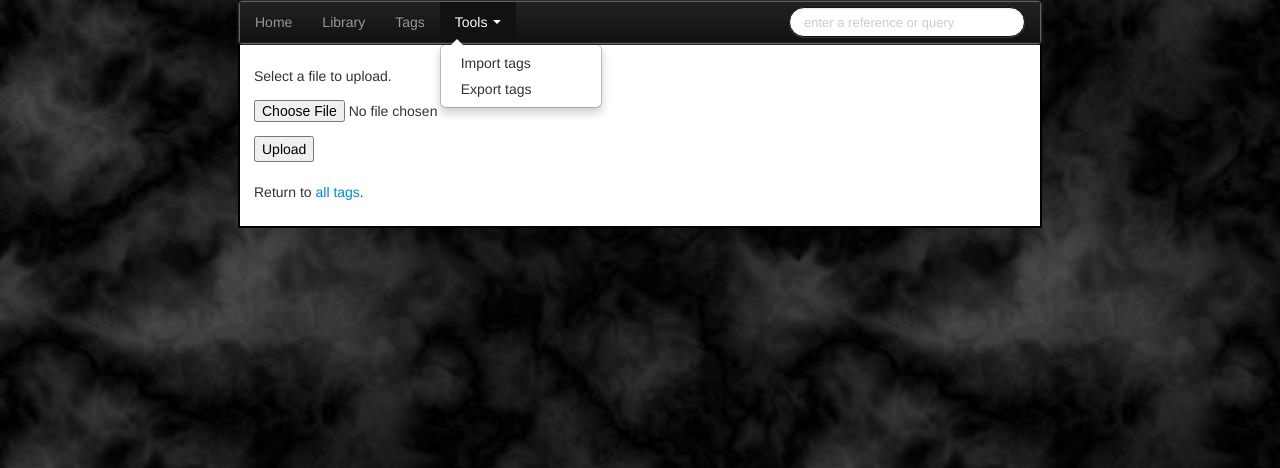
After one commit to jplehmann/nutritious, a Django app: page /tagz/tags/import in a window 1280 px wide, after a click on "Tools". The commit adds this page. Shown: the top 468 px of the page. Run offline with Django 3.2, Linux system fonts and the light colour scheme; some libraries are stand-ins or nearby versions.

Commit message:
Tagz import front-end, but not processing yet.

```diff
--- a/mysite/settings/base.py
+++ b/mysite/settings/base.py
@@ -47,11 +47,13 @@ USE_TZ = True
 # Absolute filesystem path to the directory that will hold user-uploaded files.
 # Example: "/home/media/media.lawrence.com/media/"
 # TODO
+#MEDIA_ROOT = '/tmp/django-media/'
 MEDIA_ROOT = ''
 
 # URL that handles the media served from MEDIA_ROOT. Make sure to use a
 # trailing slash.
 # Examples: "http://media.lawrence.com/media/", "http://example.com/media/"
+#MEDIA_URL = '/media/'
 MEDIA_URL = ''
 
 # Absolute path to the directory static files should be collected to.
--- a/mysite/urls.py
+++ b/mysite/urls.py
@@ -27,7 +27,9 @@ urlpatterns = patterns('tagz.views',
     # all tags
     url(r'^tagz/tags/$', 'tags'),
     # Export -- need more specific name o/w confusing
+    # TODO: name these better
     url(r'^tagz/tags/export$', 'tags_export'),
+    url(r'^tagz/tags/import$', 'tags_import'),
     # specific tag (GET, DEL)
     url(r'^tagz/tags/(?P<tag_name>[^\/]+)', 'tag'),
     #url(r'^tagz/tags/(?P<tag_name>[^\/]+)/editform$', 'tag_edit'),
--- a/tagz/models.py
+++ b/tagz/models.py
@@ -89,3 +89,9 @@ def get_export_tsv():
   for ref in Reference.objects.all():
     print >>out, '\t'.join([ref.tag.tag, str(ref.book), str(ref.chapter)])
   return out.getvalue()
+
+
+def import_tsv_file(f):
+  for chunk in f.chunks():
+    for line in chunk.split('\n'):
+      print line
--- a/tagz/views.py
+++ b/tagz/views.py
@@ -7,6 +7,7 @@ from django.http import Http404
 from django.utils.http import urlquote
 #from django.core.exceptions import DoesNotExist
 from django.template import RequestContext
+from django import forms
 
 from tagz.models import Tag
 from tagz.models import Reference
@@ -15,6 +16,7 @@ from tagz.models import get_tags_for_ref
 from tagz.models import get_exact_tag
 from tagz.models import get_matching_tags
 from tagz.models import get_export_tsv
+from tagz.models import import_tsv_file
 
 from pybible import api
 from pybooks import library
@@ -333,5 +335,20 @@ def tags_export(request):
   return response
 
 
+class ImportFileForm(forms.Form):
+    docfile = forms.FileField(label="Select a file to upload.")
+
+
+def tags_import(request):
+  if request.method == 'POST':
+    form = ImportFileForm(request.POST, request.FILES)
+    if form.is_valid():
+      import_tsv_file(request.FILES['docfile'])
+      return HttpResponseRedirect('/tagz/tags/')
+  else:
+    form = ImportFileForm()
+  return render_to_response('tagz/tags_import.html', {'form': form})
+
+
 def safe_int(val):
   return int(val) if val != None else val
--- a/templates/base.html
+++ b/templates/base.html
@@ -24,7 +24,10 @@
                     <b class="caret"></b>
                   </a>
                   <ul class="dropdown-menu" role="menu" aria-labelledby="dLabel">
+                    <li><a href="/tagz/tags/import">Import tags</a></li>
+                    <!--
                     <li><a href="#import-tags" data-toggle="modal">Import tags</a></li>
+                    -->
                     <li><a href="/tagz/tags/export">Export tags</a></li>
                   </ul>
                 </li>
--- a/templates/tagz/tag_detail.html
+++ b/templates/tagz/tag_detail.html
@@ -1,6 +1,6 @@
 {% extends "base.html" %}
 
-{% block title %}{{ block.super }} - Index{% endblock %}
+{% block title %}{{ block.super }} - Detail{% endblock %}
 
 {% block main_content %}
 
--- /dev/null
+++ b/templates/tagz/tags_import.html
@@ -0,0 +1,41 @@
+{% extends "base.html" %}
+
+{% block title %}{{ block.super }} - Index{% endblock %}
+
+{% block main_content %}
+
+  <div>
+
+    <form method='post' enctype="multipart/form-data" action="/tagz/tags/import">
+            {% csrf_token %}
+        <p>{{ form.non_field_errors }}</p>
+        <p>{{ form.docfile.label_tag }} {{ form.docfile.help_text }}</p>
+        <p>
+            {{ form.docfile.errors }}
+            {{ form.docfile }}
+        </p>
+        <p><input type="submit" value="Upload" /></p>
+
+        <!--
+      <p>Select input file: *.tsv</p>
+      <div style="position:relative;">
+        <a class='btn' href='javascript:;'>
+        Choose File...
+        <input type="file" style='position:absolute;z-index:2;top:0;left:0;filter: alpha(opacity=0);-ms-filter:"progid:DXImageTransform.Microsoft.Alpha(Opacity=0)";opacity:0;background-color:transparent;color:transparent;' name="file_source" size="40"  onchange='$("#upload-file-info").html($(this).val());'>
+        </a>
+        &nbsp;
+        <span class='label label-info' id="upload-file-info"></span>
+      </div>
+      <br>
+      <button type="submit" class="btn">Submit</button>
+        -->
+    </form>
+
+  <p>
+  <p>
+  Return to <a href="/tagz/tags">all tags</a>.
+
+  </div>
+
+{{ block.super }}
+{% endblock main_content %}
```
